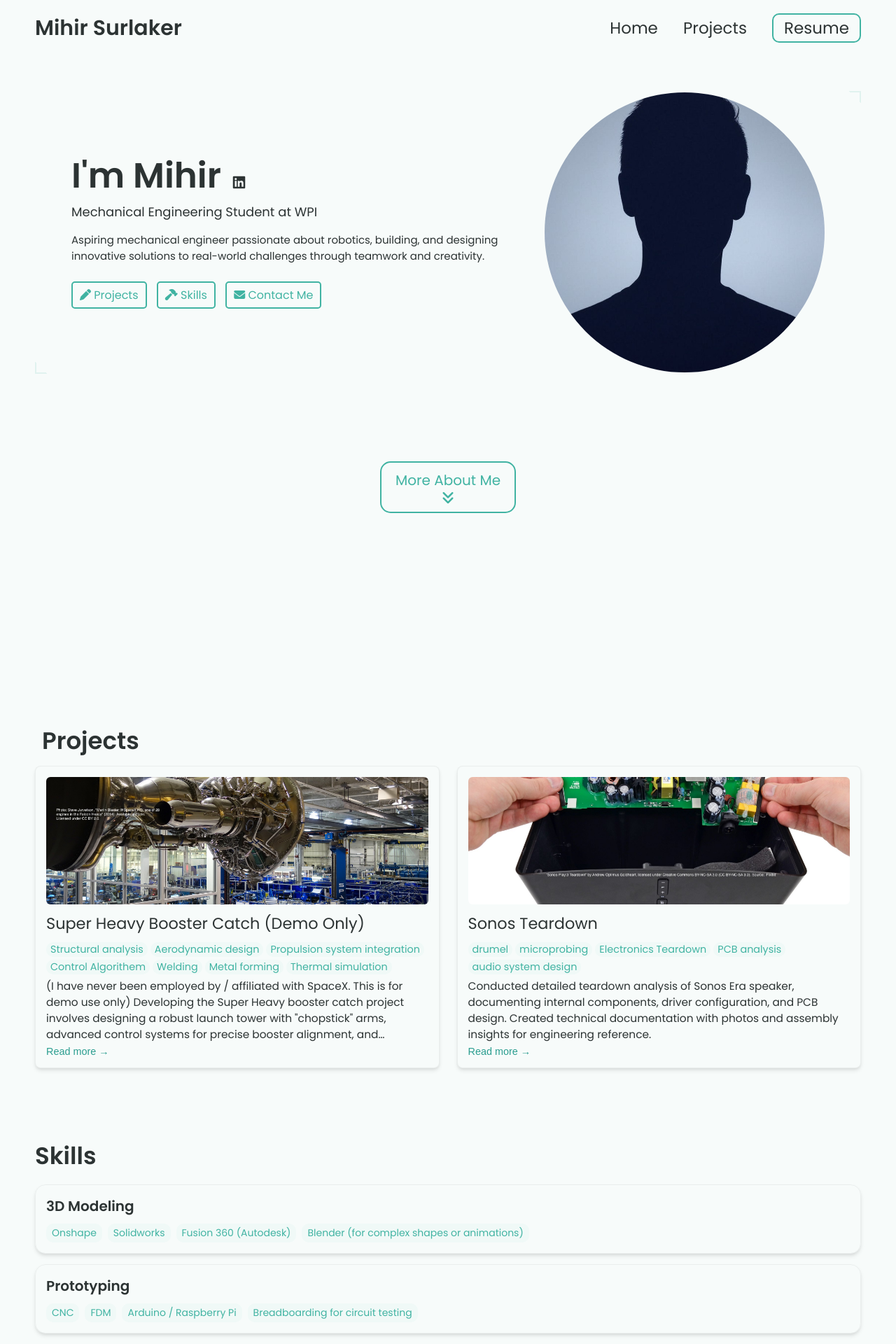
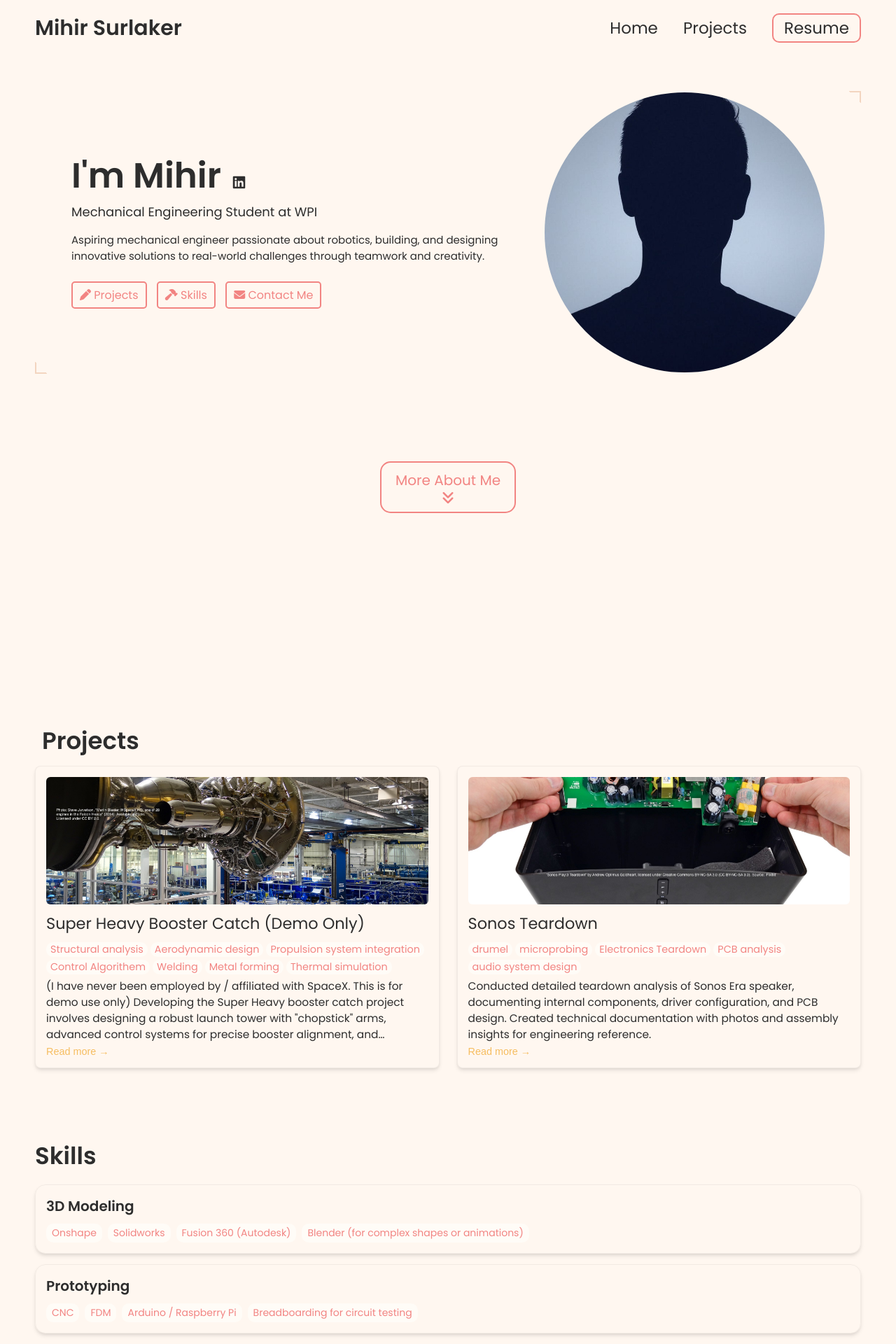
Before and after one commit to Mihirsur007/Mihirsur007.github.io, a Jekyll site: the page built from index.html, in a window 1280 px wide. Shown: the top 1920 px of the page at 70% size. Built offline with Jekyll 4.4.1, drawn with Linux system fonts in a browser that asks for light colours.

Commit message:
new color edit

```diff
--- a/_config.yml
+++ b/_config.yml
@@ -58,12 +58,12 @@ formspree-key:   https://formspree.io/f/{8-digit key}
 
 # Active theme (Updatethis to switch themes). Make sure to keep the indentation the samne.
 colors: # this is the basic theme
-  text: "#2c3333"
-  border: "#e0f2ef"
-  link: "#40b3a2"
-  highlight: "#2a9d8f"
-  background: "#f7fbfa"
-  light_background: "#f0f9f7"
+  text: "#2d2d2d"
+  border: "#f3d5c0"
+  link: "#f28482"
+  highlight: "#f6bd60"
+  background: "#fff7f0"
+  light_background: "#fffcf7"
 
 
 
```
